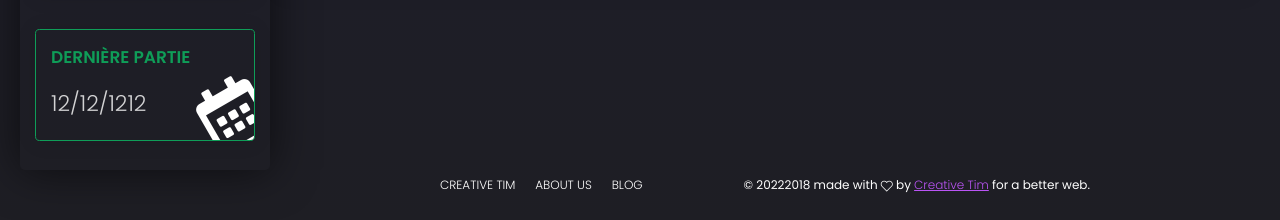
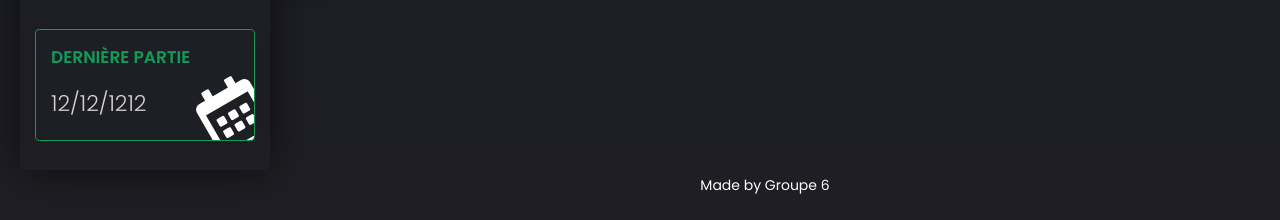
Before and after one commit to Asriell/ProjetSteamDataviz, a Python web app: template template/template/dashboard.html in a window 1280 px wide. Shown: the part 580-800 px from the top of the page. Run offline with Jinja, Linux system fonts and the light colour scheme; the template is opened without the code that fills it, so the values that code supplies are empty; some libraries are stand-ins or nearby versions.

Commit message:
juste changé nom footer

```diff
--- a/template/assets/css/style.css
+++ b/template/assets/css/style.css
@@ -29,6 +29,12 @@ div.tooltip {
 footer{
   position:absolute;
   margin-bottom:0px;
+  text-align:center;
+}
+
+.copyright{
+  display:inline-block;
+  text-align: center;
 }
 
 .user-info {
--- a/template/template/dashboard.html
+++ b/template/template/dashboard.html
@@ -269,33 +269,8 @@
 
     </div>
   </div>
-    <footer class="footer fixed-bottom m-auto w-75">
-      <div class="container-fluid">
-        <ul class="nav">
-          <li class="nav-item">
-            <a href="javascript:void(0)" class="nav-link">
-              Creative Tim
-            </a>
-          </li>
-          <li class="nav-item">
-            <a href="javascript:void(0)" class="nav-link">
-              About Us
-            </a>
-          </li>
-          <li class="nav-item">
-            <a href="javascript:void(0)" class="nav-link">
-              Blog
-            </a>
-          </li>
-        </ul>
-        <div class="copyright">
-          ©
-          <script>
-            document.write(new Date().getFullYear())
-          </script>2018 made with <i class="tim-icons icon-heart-2"></i> by
-          <a href="javascript:void(0)" target="_blank">Creative Tim</a> for a better web.
-        </div>
-      </div>
+    <footer class="footer fixed-bottom m-auto w-75" style="color:white;">
+       Made by Groupe 6
     </footer>
   <!--   Core JS Files   -->
   <script src="../assets/js/core/jquery.min.js"></script>
```
